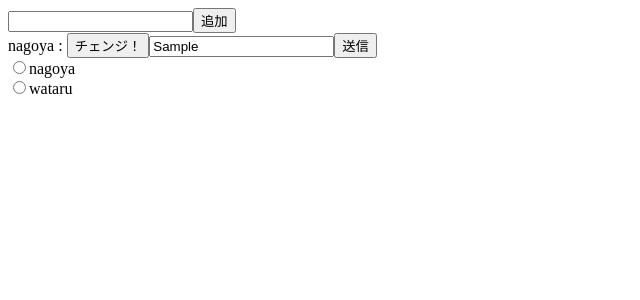
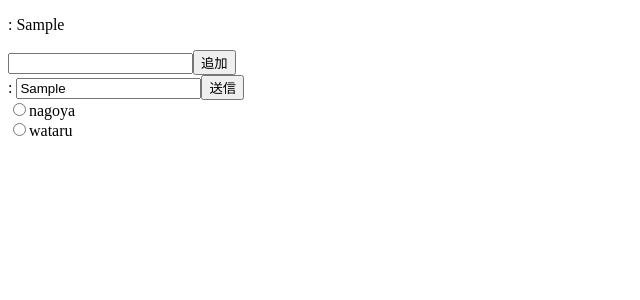
Before and after one commit to nagoland/myhooks, a React (Create React App) app: page / in a window 1280 px wide. Both pictures are taken after typing "Sample" into the empty fields and a click on the button "送信". Shown: the top 300 px of the page, without its empty margins (0-640 px from the left). Built offline with nearby package versions, Linux system fonts and the light colour scheme.

Commit message:
フォームとチャットをリファクタリングした

```diff
--- /dev/null
+++ b/src/actions/index.js
@@ -0,0 +1 @@
+export const SEND_MESSAGE = "SEND_MESSAGE"
--- a/src/components/App.js
+++ b/src/components/App.js
@@ -1,66 +1,24 @@
 import React,{useState,useReducer} from "react"
-import User from "./User"
 import reducer from "../reducers"
+import FormsContext from "../contexts/FormsContext"
+import {SEND_MESSAGE} from "../actions"
+import Forms from "./forms/Forms"
+import ViewChat from "./ViewChat"
+
 
 const App = () => {
     const [state, dispatch] = useReducer(reducer, [])
     const [message, setMessage] = useState("")
+    const [names, setNames] = useState(["nagoya","wataru"])
+    const [sender,setSender] = useState("")
+    const [inputNames, setInputNames] = useState("")
+    return (
+        <FormsContext.Provider value={{state,dispatch,message,setMessage,names,
+            setNames,sender,setSender,inputNames,setInputNames}}>
+            <ViewChat />
+        <Forms />
+        </FormsContext.Provider>
 
-    const [names, setNames] = useState(["nagoya","wataru"])
-    const [sender,setSender] = useState(names[0])
-    const [inputNames, setInputNames] = useState("")
-
-    const addName = (e) => {
-        e.preventDefault()
-        setNames(names.concat(inputNames))
-        setInputNames("")
-    }
-    const checkInput = (e) => {
-        e.preventDefault()
-        setInputNames(e.target.value)
-    }
-
-
-    const changeSender= (e) => {
-        e.preventDefault()
-        const activeIndex = Math.floor(Math.random()*(names.length))
-        setSender(names[activeIndex])
-    }
-    const checkMessage = (e) => {
-        e.preventDefault()
-        setMessage(e.target.value)
-    }
-    const sendMessage = (e) => {
-        e.preventDefault()
-        dispatch(
-            {
-                type: "SEND_MESSAGE",
-                message,
-                sender
-            }
-        )
-        setMessage("")
-    }
-    console.log({state})
-    return (
-        <>
-        <form className="add-user">
-            <input type="text"　onChange={checkInput} value={inputNames}></input>
-            <button onClick={addName}>追加</button>
-        </form>
-
-        <form className="send-message">
-            <span>{sender} : </span>
-            <button onClick={changeSender}>チェンジ！</button>
-            <input onChange={checkMessage}></input>
-            <button onClick={sendMessage}>送信</button>
-        </form>
-        {
-            names.map((name,index)=>(
-                <User name={name} key={index}/>
-            ))
-        }
-        </>
     )
 }
 
--- a/src/components/User.js
+++ /dev/null
@@ -1,11 +0,0 @@
-import React from 'react'
-
-const User = ({name}) => {
-    return (
-        <>
-        <input type="radio" /><label>{name}</label><br/>
-        </>
-    )
-}
-
-export default User
--- /dev/null
+++ b/src/components/ViewChat.js
@@ -0,0 +1,19 @@
+import React,{useContext} from "react"
+import FormsContext from "../contexts/FormsContext"
+
+const ViewChat = () => {
+    const {state} = useContext(FormsContext)
+    return(
+        <>
+        {
+            state.map(event => (
+                <p>
+                    <span>{event.sender} : </span>{event.message}
+                </p>
+            ))
+        }
+        </>
+    )
+}
+
+export default ViewChat
--- /dev/null
+++ b/src/components/forms/AddNameForm.js
@@ -0,0 +1,31 @@
+import React,{useContext} from "react"
+import FormsContext from "../../contexts/FormsContext"
+
+
+const AddNameForm = () => {
+    const {names, setNames,inputNames, setInputNames} = useContext(FormsContext)
+    const checkInput = (e) => {
+        e.preventDefault()
+        setInputNames(e.target.value)
+    }
+    const addName = (e) => {
+        e.preventDefault()
+        if(inputNames === ""){
+            return (
+                setNames(names)
+            )
+        }else{
+            setNames(names.concat(inputNames))
+            setInputNames("")
+        }
+    }
+
+    return (
+        <form className="add-user">
+            <input type="text"　onChange={checkInput} value={inputNames}></input>
+            <button onClick={addName}>追加</button>
+        </form>
+    )
+}
+
+export default AddNameForm
--- /dev/null
+++ b/src/components/forms/Forms.js
@@ -0,0 +1,29 @@
+import React,{useState, useReducer} from "react"
+import FormsContext from "../../contexts/FormsContext"
+import AddNameForm from "./AddNameForm"
+import MessageForm from "./MessageForm"
+import SelectSender from "./SelectSender"
+import reducer from "../../reducers"
+
+
+
+
+const Forms = () => {
+    const [state, dispatch] = useReducer(reducer, [])
+    const [message, setMessage] = useState("")
+    const [names, setNames] = useState(["nagoya","wataru"])
+    const [sender,setSender] = useState("")
+    const [inputNames, setInputNames] = useState("")
+    // const [state, setState] = useState({message:"",names:["nagoya","wataru"],sender:"",inputNames:""})
+
+    console.log(state)
+    return (
+        <>
+                <AddNameForm />
+                <MessageForm />
+                <SelectSender />
+        </>
+    )
+}
+
+export default Forms
--- /dev/null
+++ b/src/components/forms/MessageForm.js
@@ -0,0 +1,32 @@
+import React,{useState, useContext} from "react"
+import FormsContext from "../../contexts/FormsContext"
+
+const MessageForm = () => {
+    const { message, setMessage, sender, dispatch} = useContext(FormsContext)
+    const checkMessage = (e) => {
+        e.preventDefault()
+        setMessage(e.target.value)
+    }
+    const sendMessage = (e) => {
+        e.preventDefault()
+        if(message !== ""){
+            dispatch(
+                {
+                    type: "SEND_MESSAGE",
+                    message,
+                    sender
+                }
+            )
+        }
+        setMessage("")
+    }
+    return(
+        <form className="send-message">
+            <span>{sender} : </span>
+            <input onChange={checkMessage}></input>
+            <button onClick={sendMessage}>送信</button>
+        </form>
+    )
+}
+
+export default MessageForm
--- /dev/null
+++ b/src/components/forms/SelectSender.js
@@ -0,0 +1,20 @@
+import React, { useContext } from "react"
+import FormsContext from "../../contexts/FormsContext"
+import User from "./User"
+
+
+const SelectSender = () => {
+    const {names} = useContext(FormsContext)
+
+    return(
+        <>
+        {
+            names.map((name,index)=>(
+                <User name={name} key={index} />
+            ))
+        }
+        </>
+    )
+}
+
+export default SelectSender
--- /dev/null
+++ b/src/components/forms/User.js
@@ -0,0 +1,24 @@
+import React, {useContext} from 'react'
+import FormsContext from "../../contexts/FormsContext"
+
+const User = ({name}) => {
+    const {setSender} = useContext(FormsContext)
+    const selectSender = (e) => {
+        e.preventDefault()
+        setSender(name)
+    }
+
+
+
+
+
+
+    return (
+        <>
+            <input type="radio" name="checkedName" id={name} onFocus={selectSender} />
+            <label htmlFor={name}>{name}</label><br/>
+        </>
+    )
+}
+
+export default User
--- /dev/null
+++ b/src/contexts/AppContext.js
@@ -0,0 +1,5 @@
+import { createContext } from "react"
+
+const AppContext = createContext()
+
+export default AppContext
--- /dev/null
+++ b/src/contexts/FormsContext.js
@@ -0,0 +1,5 @@
+import { createContext } from "react"
+
+const FormsContext = createContext()
+
+export default FormsContext
--- a/src/reducers/index.js
+++ b/src/reducers/index.js
@@ -7,12 +7,19 @@
 const events = (state=[], action) => {
 
     switch(action.type){
+        case "SELECT_SENDER":
+            const sender = {sender: action.sender}
+
+            return [...state,sender]
+
+
         case "SEND_MESSAGE":
-            const event = {seder: action.sender,
+            const event = {sender: action.sender,
                             message: action.message}
             const length = state.length
 
             const id = length === 0 ? 1 : state[length-1].id + 1
+            console.log(state)
             // if(length === 0){
             //     id = 1
             // } else {
```
Also changed, not shown: 1 other file (tests, documents, lock files or other folders).
